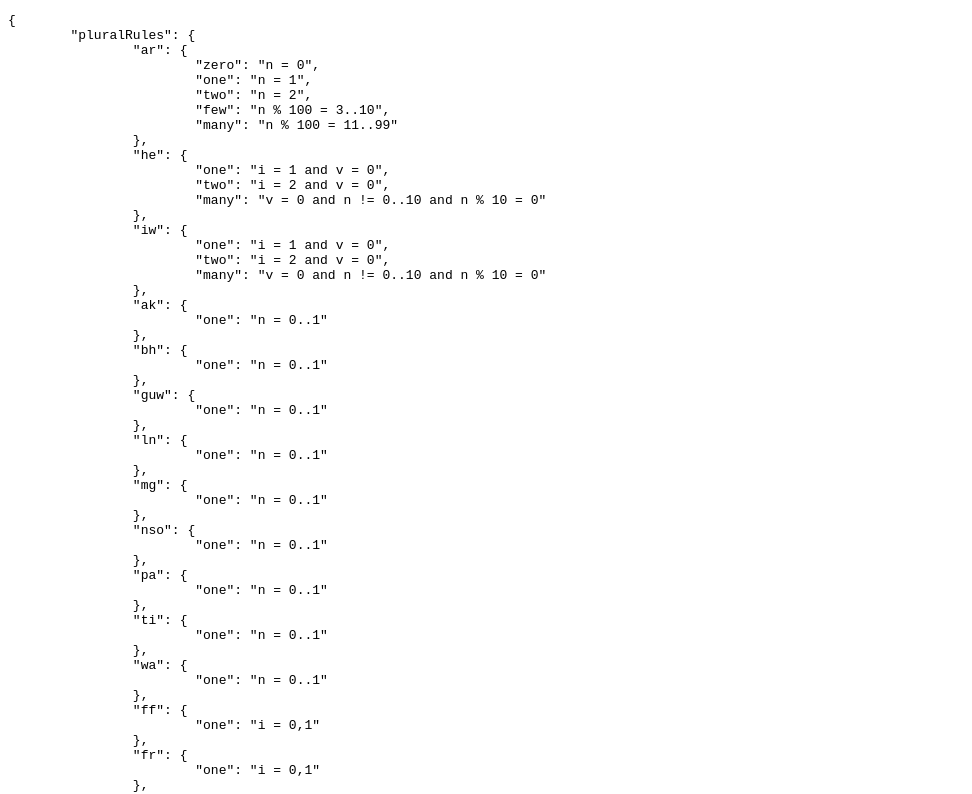
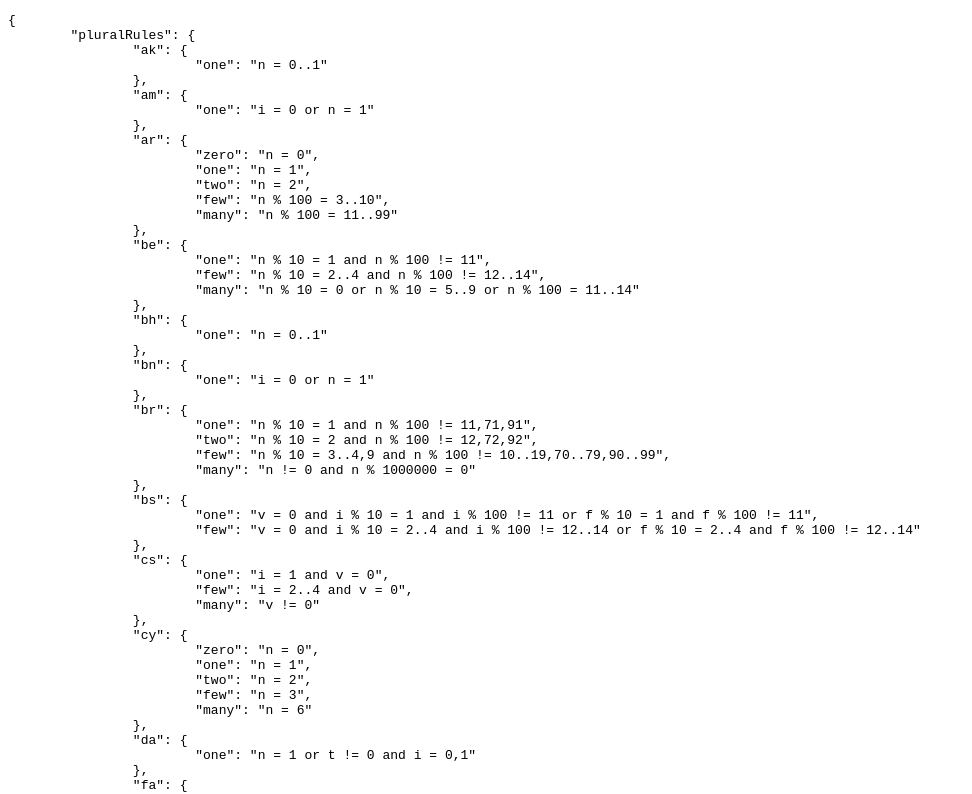
Before and after one commit to santhoshtr/CLDRPluralRuleParser, a plain HTML site: page tools/PluralXML2JSON.html in a window 1280 px wide. Shown: the top 794 px of the page, without its empty margins (0-972 px from the left). Drawn offline with Linux system fonts and the light colour scheme.

Commit message:
Sort the language codes in json output

```diff
--- a/tools/PluralXML2JSON.html
+++ b/tools/PluralXML2JSON.html
@@ -46,7 +46,15 @@
 				}
 			}
 		}
-		$('pre').text(JSON.stringify(result, undefined, '\t'));
+		sortedResult = {
+			pluralRules: {}
+		};
+		var keys = Object.keys(result.pluralRules);
+		keys.sort();
+		for (i = 0; i < keys.length; i++) {
+			sortedResult.pluralRules[keys[i]] = result.pluralRules[keys[i]]
+		}
+		$('pre').text(JSON.stringify(sortedResult, undefined, '\t'));
 	}
 	</script>
 
```
